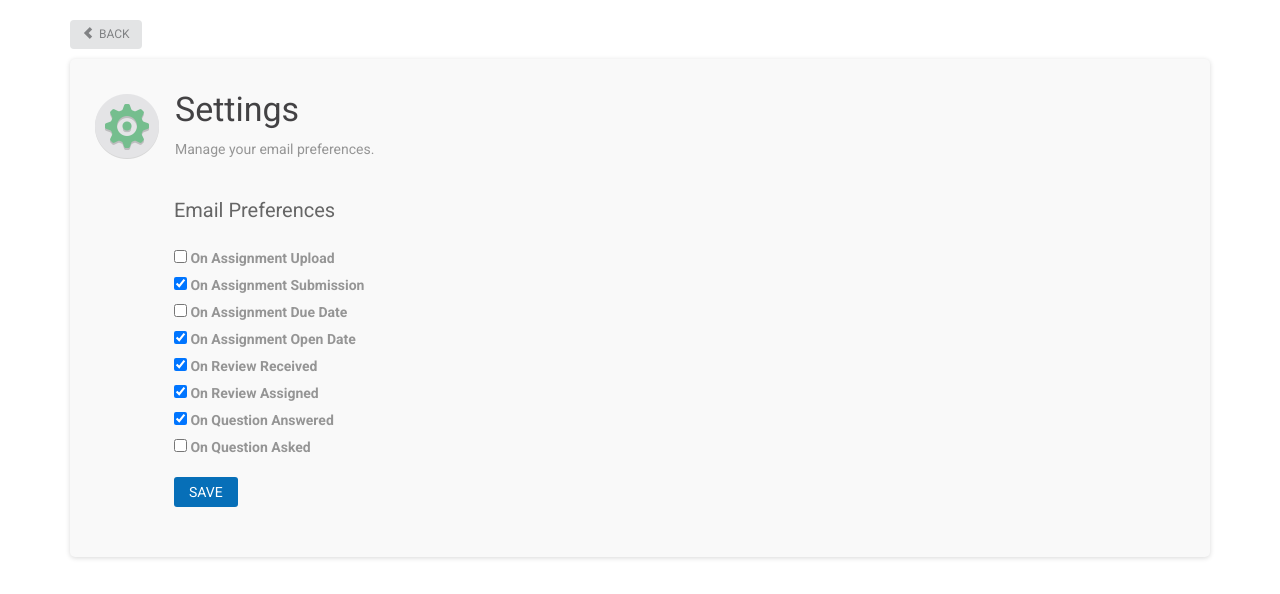
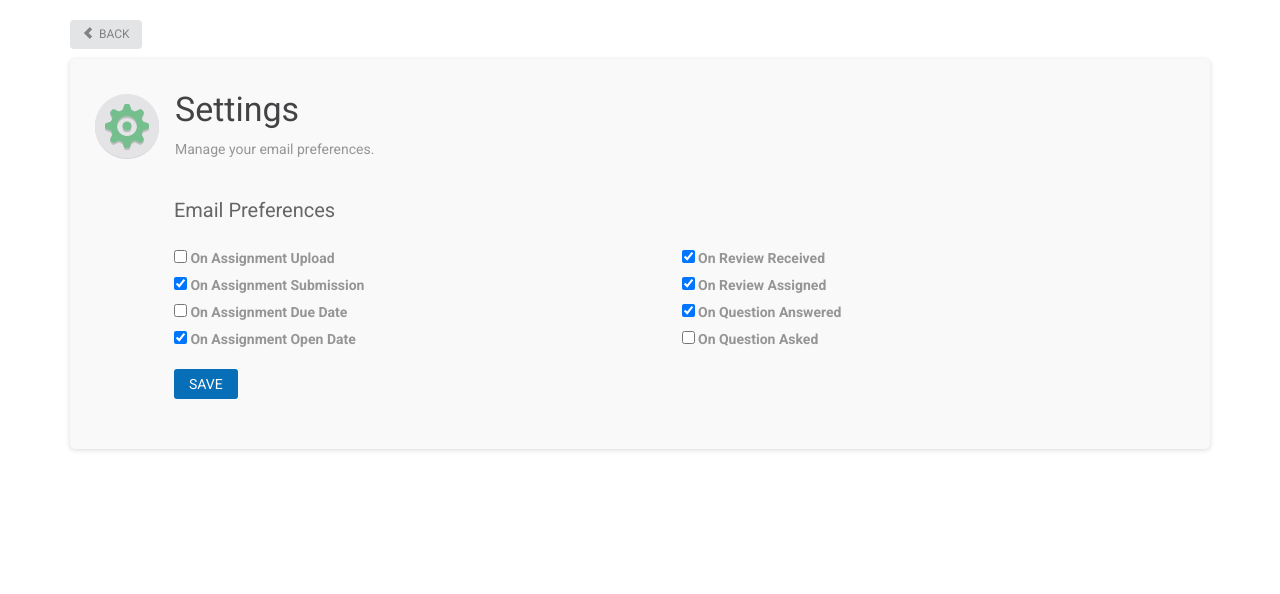
Before and after one commit to eyeofthetiger/codereview, a Django app: template review/templates/review/email_preferences.html in a window 1280 px wide. Shown: the part 64-658 px from the top of the page. Run offline with Django 3.2, Linux system fonts and the light colour scheme; the template is opened without the code that fills it: values that come from a table or form of the project are taken from there, others are empty; parts of the project's set-up code (start-up, migrations or seed data) failed here and were passed over; some libraries are stand-ins or nearby versions.

Commit message:
Fixed style of email prefs

```diff
--- a/review/templates/review/email_preferences.html
+++ b/review/templates/review/email_preferences.html
@@ -22,7 +22,8 @@
 		<div class="form-group">
 		    {% csrf_token %}
 		    {{ form.non_field_errors }}
-
+			<div class="row">
+				<div class="col-md-6">
 				    <div class="fieldWrapper">
 					    {{ form.on_upload.errors }}
 					    {{ form.on_upload }}
@@ -46,7 +47,8 @@
 					    {{ form.on_open_date }}
 					    <label for="id_on_open_date">On Assignment Open Date</label>
 					</div>
-
+				</div>
+				<div class="col-md-6">
 				    <div class="fieldWrapper">
 					    {{ form.on_review_received.errors }}
 					    {{ form.on_review_received }}
@@ -70,10 +72,12 @@
 					    {{ form.on_question_asked }}
 					    <label for="id_on_question_asked">On Question Asked</label>
 					</div>
-
+				</div>
+			</div>
 			<input class="settings-button" type="submit" value="Save" />
 		</div>
 	</form>
+
 
 </div>
 </div>
--- a/review/templates/review/submission.html
+++ b/review/templates/review/submission.html
@@ -288,7 +288,10 @@
 	}
 
 	function resetComments(){
-		var confirmation = confirm("Are you sure you want to reset all your comments?");
+		var confirmed = confirm("Are you sure you want to reset all your comments?");
+		if(confirmed){
+
+		}
 	}
 
 	</script>
```
Lines whose indentation alone changed are shown as unchanged.
